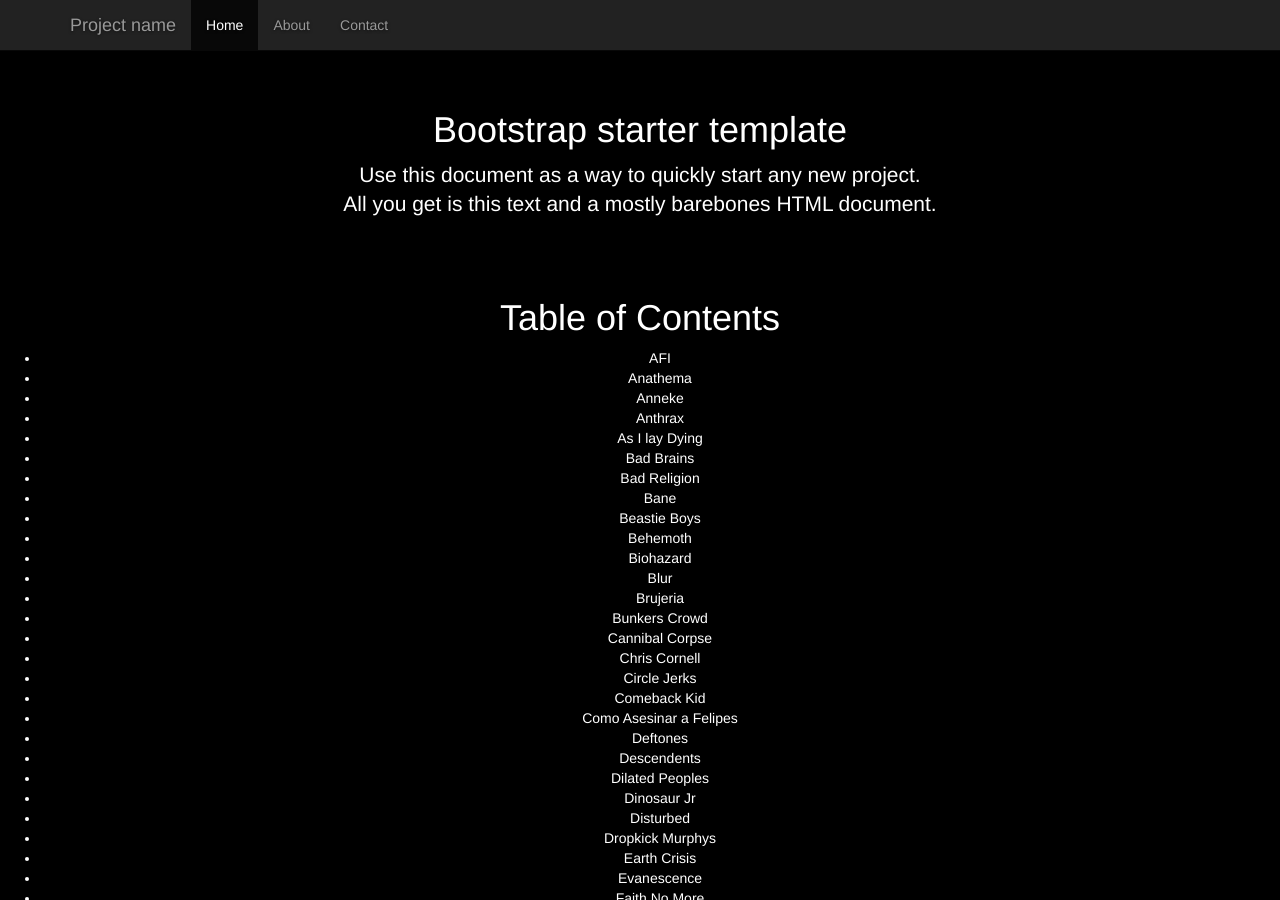
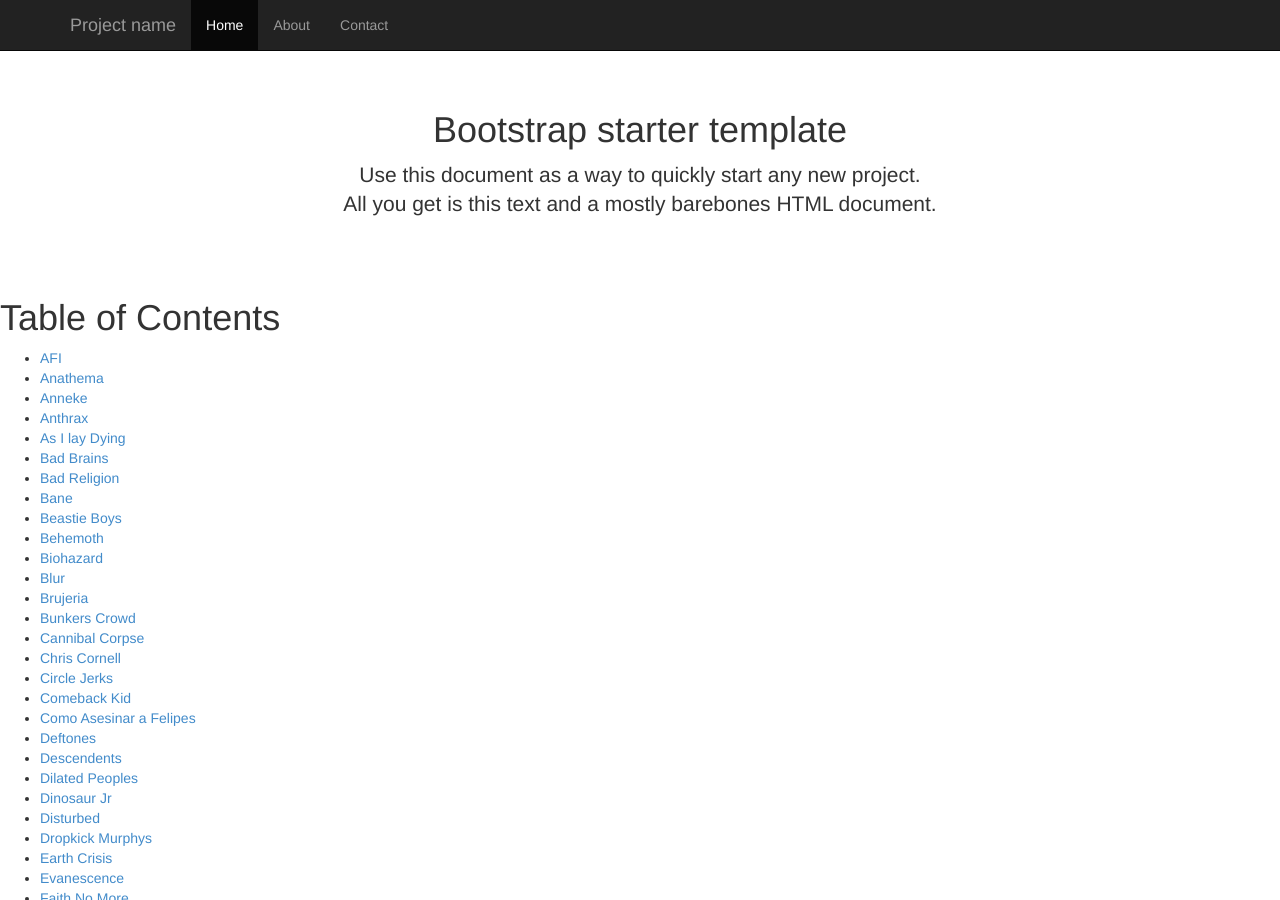
Before and after one commit to Farmhouse/fhp1-shoot-it-yourself, a Jekyll site: the page built from pages/index.md, in a window 1280 px wide and 900 px high. Built offline with Jekyll 4.4.1, drawn with Linux system fonts in a browser that asks for light colours; nearby versions of some CDN libraries.

Commit message:
removed link to cover.css in default layout

```diff
--- a/_layouts/default.html
+++ b/_layouts/default.html
@@ -12,7 +12,7 @@
 
   <!-- Bootstrap -->
   <link href="/css/bootstrap.min.css"    rel="stylesheet" />
-  <link href="/css/cover.css"            rel="stylesheet" />
+  <link href="/css/pages.css"            rel="stylesheet" />
   <link href="/css/font-awesome.min.css" rel="stylesheet" />
   <script src="/js/modernizr.min.js"></script>
 
```
